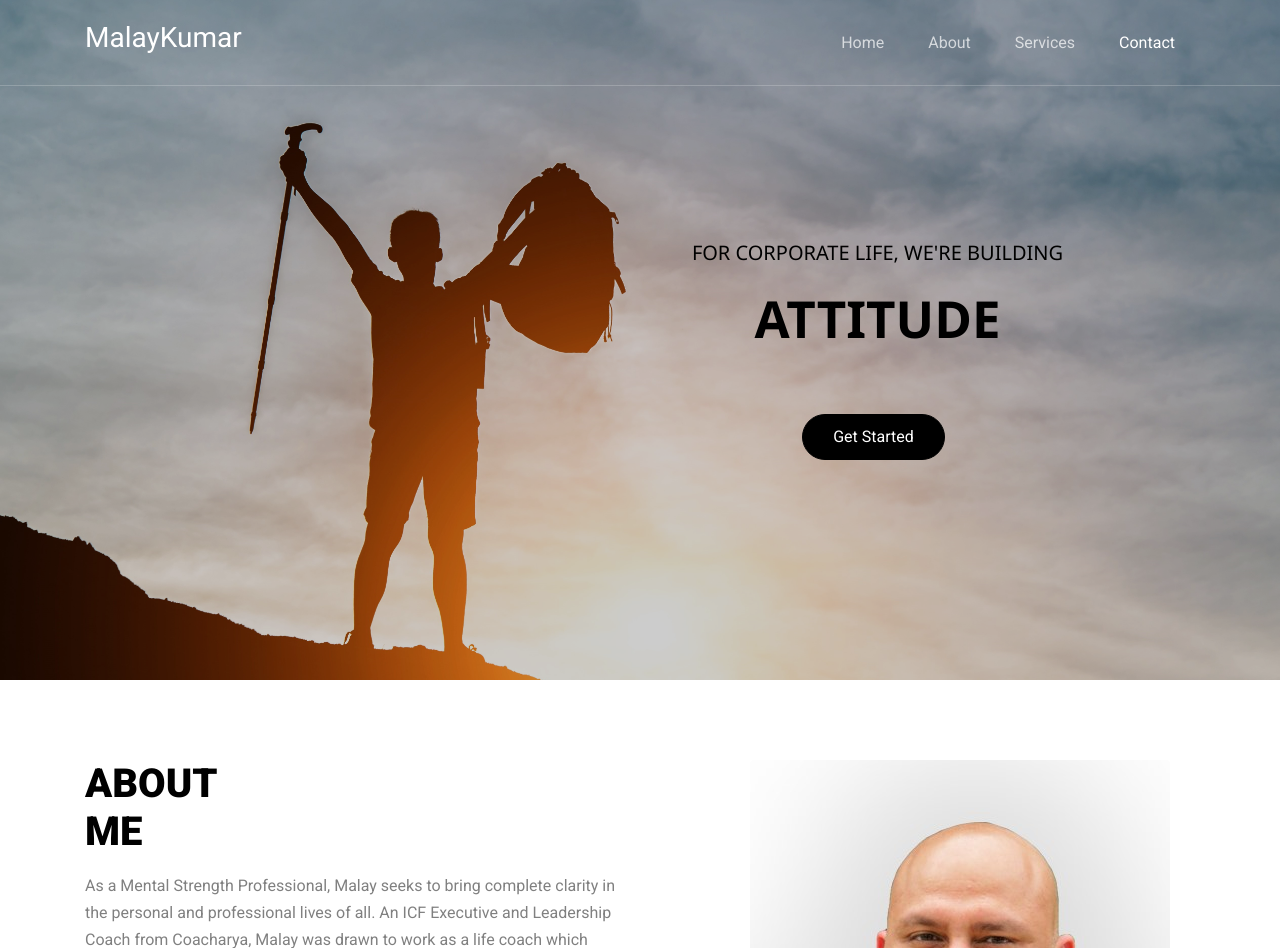
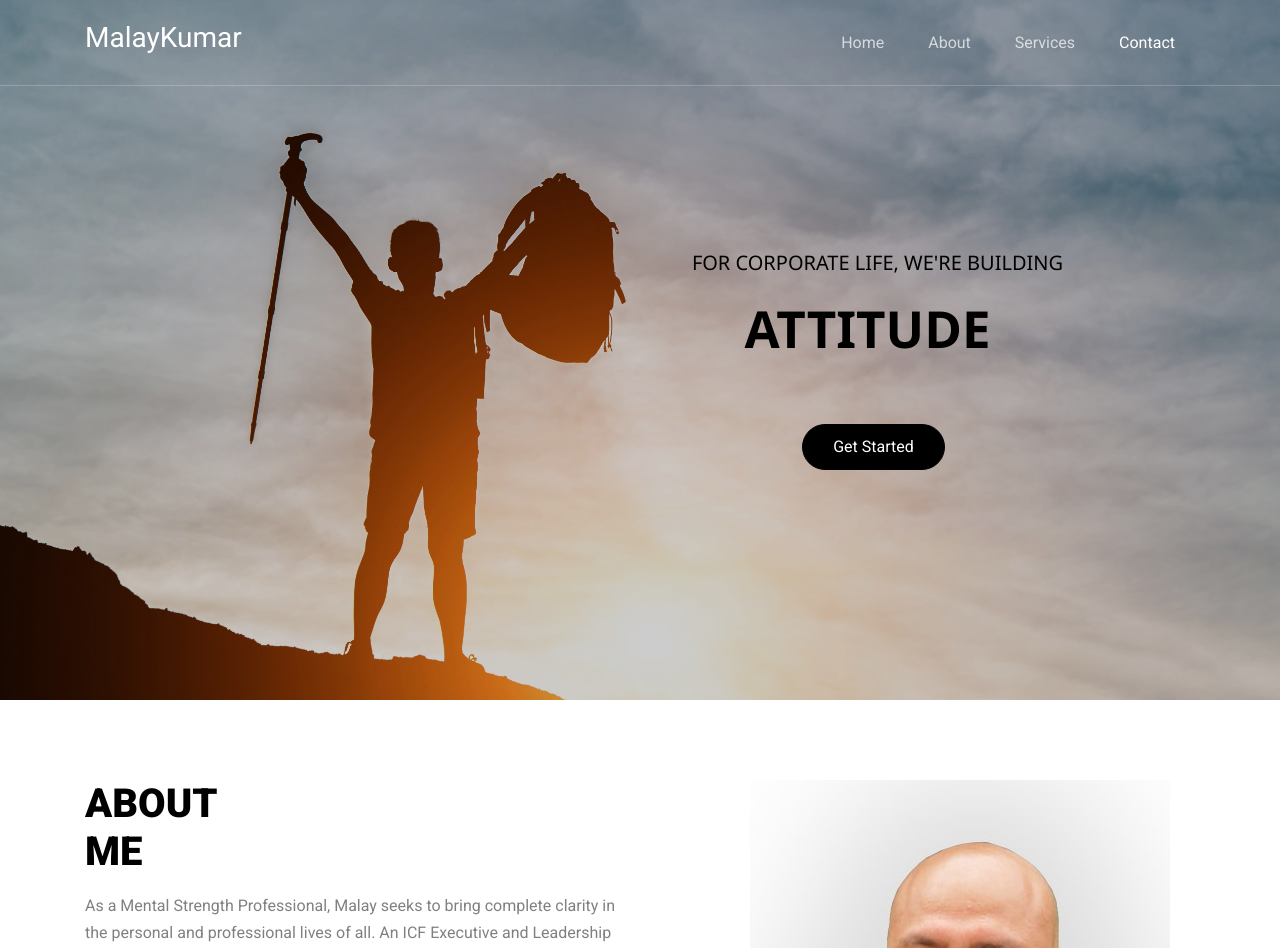
Before and after one commit to ninadsumant/malaykumar, a Flask app: page / in a window 1280 px wide. Shown: the top 948 px of the page. Run offline with Flask 2, Linux system fonts and the light colour scheme; some libraries are stand-ins or nearby versions; some web fonts are replaced.

Commit message:
minor changes

```diff
--- a/static/css/style.css
+++ b/static/css/style.css
@@ -581,7 +581,7 @@ h1, h2, h3, h4, h5,
     width: 100%; }
     /* hight of the background */
   .site-blocks-cover, .site-blocks-cover > .container > .row {
-    min-height: 600px;
+    min-height: 700px;
     height: calc(85vh); }
   .site-blocks-cover.inner-page-cover, .site-blocks-cover.inner-page-cover > .container > .row {
     min-height: 400px;
@@ -1835,17 +1835,16 @@ h1, h2, h3, h4, h5,
     }
 
 
-
-
+/* Animated text / Rolling text */
 		.animated {
 			position: relative;
 		  }
 
 		  .animated-info {
-			display: inline-flex;
+			display: inline-block;
 			vertical-align: top;
 			margin-top: 5px;
-			width: 380px;
+			width: 395px;
 			position: relative;
 		  }
 
@@ -1857,13 +1856,13 @@ h1, h2, h3, h4, h5,
         font-family: 'Segoe UI', Tahoma, Geneva, Verdana, sans-serif;
         color: #000;
         font-size: 51px;
-        font-weight: bold;
         font-stretch: ultra-expanded;
+        font-weight: bolder;
 			opacity: 0;
 			overflow: hidden;
 			position: absolute;
 			top: 0;
-			right: 0;
+			right: 20px;
 			left: 0;
 			-webkit-animation: BottomTotop 6s linear infinite 0s;
 					animation: BottomTotop 6s linear infinite 0s;
--- a/templates/index.html
+++ b/templates/index.html
@@ -43,7 +43,7 @@
         <div class="row align-items-center">
 
           <div class="col-6 col-xl-2">
-            <h3 class="mb-0 site-logo"><a href="index.html" class="h3">MalayKumar<span class="text-primary"></span> </a></h3>
+            <h3 class="mb-0 site-logo"><a href="/" class="h3">MalayKumar<span class="text-primary"></span> </a></h3>
           </div>
 
           <div class="col-12 col-md-10 d-none d-xl-block">
@@ -69,7 +69,7 @@
 
 
 
-    <div class="site-blocks-cover overlay" style="background-image: url(images/19694.jpg);" data-aos="fade" id="home-section">
+    <div class="site-blocks-cover overlay" style="background-image: url(static/images/19694.jpg);" data-aos="fade" id="home-section">
       <div class="container">
         <div class="row">
 
@@ -123,14 +123,14 @@
         <div class="row mb-5">
 
           <div class="col-lg-5 ml-auto mb-5 order-md-2" data-aos="fade">
-            <img src="images/Malay.jpg" alt="Image" class="img-fluid rounded">
+            <img src="/static/images/Malay.jpg" alt="Image" class="img-fluid rounded">
           </div>
           <div class="col-lg-6 order-md-1" data-aos="fade">
             <h2 class="section-title mb-3">ABOUT <br> ME</h2>
             <!-- <p class="lead">Harum quaerat nostrum voluptatibus aspernatur eligendi accusantium cum, impedit blanditiis voluptate commodi doloribus, nemo.</p>
             <p>Lorem ipsum dolor sit amet, consectetur adipisicing elit. Odio necessitatibus deserunt itaque dignissimos adipisci, tenetur.</p> -->
             <p class="mb-4">As a Mental Strength Professional, Malay seeks to bring complete clarity in the personal and professional lives of all. An ICF Executive and Leadership Coach from Coacharya, Malay was drawn to work as a life coach which brought him in contact with millennials for their training and coaching needs. Malay has a rich experience of working across different demographics and people from various industries, as well as age groups. His style, one that is infused with humor along with the power of skillful questioning, makes him a popular Mental Strength Professional. He specializes in working with people to make them realize their goals and aspirations along with the creation of an action plan to reach those goals. His sensitive approach and the ability to create an open and safe space has fetched many success stories in his career. His specialized areas are marriage and family, confidence, self-esteem, and career guidance. Malay also holds a Post Gradu in Sales and Marketing Management with over 20+ years in the coaching industry with 2 years in the mental health area
-              <p><img src="images/signature.jpg" alt="Image" class="img-fluid w-25"></p>
+              <p><img src="/static/images/signature.jpg" alt="Image" class="img-fluid w-25"></p>
           </div>
 
         </div>
@@ -139,7 +139,7 @@
 
 
 
-    <section class="site-section" style="background-image: url(images/11114.jpg);">
+    <section class="site-section" style="background-image: url(/static/images/11114.jpg);">
 
       <div class="container">
           <div class="row mb-5">
@@ -151,9 +151,9 @@
         <div class="row">
           <div class="col-lg-6" stylr="position: relative;">
             <div class="owl-carousel slide-one-item-alt">
-              <img src="images/mentoring.jpg" alt="Image" class="img-fluid">
-              <img src="images/mentall.jpg" alt="Image" class="img-fluid">
-              <img src="images/llc (2).jpg" alt="Image" class="img-fluid">
+              <img src="/static/images/mentoring.jpg" alt="Image" class="img-fluid">
+              <img src="/static/images/mentall.jpg" alt="Image" class="img-fluid">
+              <img src="/static/images/llc (2).jpg" alt="Image" class="img-fluid">
             </div>
             <div class="custom-direction">
               <a href="#" class="custom-prev">Prev</a> / <a href="#" class="custom-next">Next</a>
@@ -175,7 +175,7 @@
                 <p class="lead">Anyone and everyone who requires to change certain areas of their lives and rediscover their potential needs a life coach.</p>
                 <p>A great life coach nudges you in the right direction and is a supporting partner for your personal and professional goals.</p>
 
-                <p><a href="leadership.html" class="btn btn-primary mr-2 mb-2">Learn More</a></p>
+                <p><a href="/leadership" class="btn btn-primary mr-2 mb-2">Learn More</a></p>
               </div>
               <div>
                 <h2 class="section-title mb-3">Mental Strength</h2>
--- a/templates/leadership.html
+++ b/templates/leadership.html
@@ -89,7 +89,7 @@
                 We offer leadership training programs and life coaching sessions under the guidance of us. So, are you ready for the transformation and begin a creative partnership with your coach? Write us for more information.
 
             </p>
-            <p class="mt-5"><a href="index.html#contact-section" class="btn btn-primary">Get In Touch</a></p>
+            <p class="mt-5"><a href="/#contact-section" class="btn btn-primary">Get In Touch</a></p>
           </div>
           <!-- <div class="col-lg-4 ml-auto">
             <img src="" alt="Image" class="img-fluid">
```
